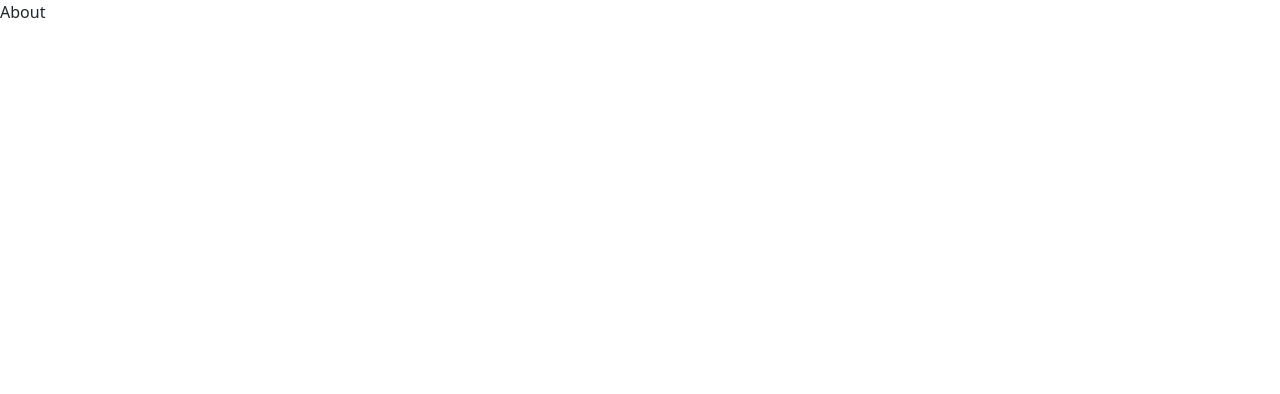
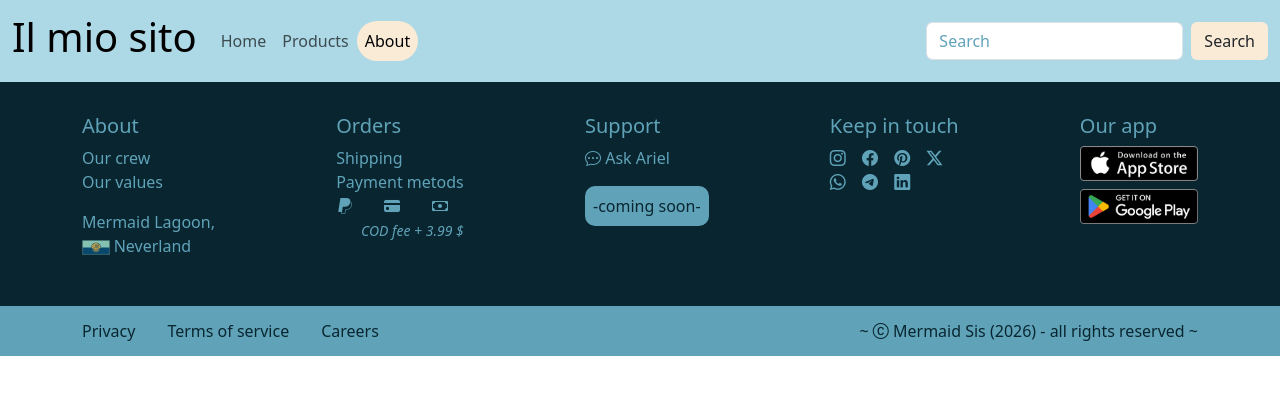
Before and after one commit to francesca-golzio/react-router, a React (Vite) app: page /about in a window 1280 px wide. Shown: the top 394 px of the page. Built offline with nearby package versions, Linux system fonts and the light colour scheme.

Commit message:
work on routing and SPA
some features may have been disabled to follow the workflow

```diff
--- a/src/App.jsx
+++ b/src/App.jsx
@@ -13,9 +13,9 @@ function App() {
       <BrowserRouter>
         {/* <DefaultLayouts> */}
         <Routes>
-          <Route path="/" element="Home"></Route>
-          <Route path="/products" element="Products"></Route>
-          <Route path="/about" element="About"></Route>
+          <Route path="/" element={<Home />} />
+          <Route path="/products" element={<Products />} />
+          <Route path="/about" element={<About />} />
         </Routes>
         {/* </DefaultLayouts> */}
       </BrowserRouter>
--- a/src/components/AppHeader.jsx
+++ b/src/components/AppHeader.jsx
@@ -1,7 +1,7 @@
 import { NavLink } from 'react-router-dom';
+import menu from '../data/menu'
 
 function AppHeader() {
-
 
   return (
     <>
@@ -15,28 +15,19 @@ function AppHeader() {
             </button>
             <div className="collapse navbar-collapse" id="navbarScroll">
               <ul className="navbar-nav me-auto my-2 my-lg-0 navbar-nav-scroll">
-                <li className="nav-item">
-                  <NavLink to="/" className="nav-link" aria-current="page">Home </NavLink>
-                </li>
-                <li className="nav-item">
-                  <NavLink to="/products" className="nav-link">Products </NavLink>
-                </li>
-                <li className="nav-item">
-                  <NavLink to="/about" className="nav-link">About </NavLink>
-                </li>
+                {menu.map(item =>
+                    <li className="nav-item" key={item.id}>
+                      <NavLink to={item.path} className="nav-link">{item.text}</NavLink>
+                    </ li>
+                )}
               </ul>
               <form className="d-flex" role="search">
-                <input className="form-control me-2" type="search" placeholder="Search" aria-label="Search" id="nav_search"/>
+                <input className="form-control me-2" type="search" placeholder="Search" aria-label="Search" id="nav_search" />
                 <button className="btn search_btn" type="submit">Search</button>
               </form>
             </div>
           </div>
         </nav>
-
-        <nav>
-
-        </nav>
-
       </header>
     </>
   )
@@ -44,3 +35,14 @@ function AppHeader() {
 }
 
 export default AppHeader
+
+/* lista non centralizzata con menu.map */
+{/* <li className="nav-item">
+  <NavLink to="/" className="nav-link" aria-current="page">Home </NavLink>
+</li>
+<li className="nav-item">
+  <NavLink to="/products" className="nav-link">Products </NavLink>
+</li>
+<li className="nav-item">
+  <NavLink to="/about" className="nav-link">About </NavLink>
+</li> */}
--- /dev/null
+++ b/src/data/menu.js
@@ -0,0 +1,19 @@
+const menu = [
+  {
+    id: 1,
+    path: '/',
+    text: 'Home'
+  },
+  {
+    id: 2,
+    path: '/products',
+    text: 'Products'
+  },
+  {
+    id: 3,
+    path: '/about',
+    text: 'About'
+  }
+]
+
+export default menu
```
